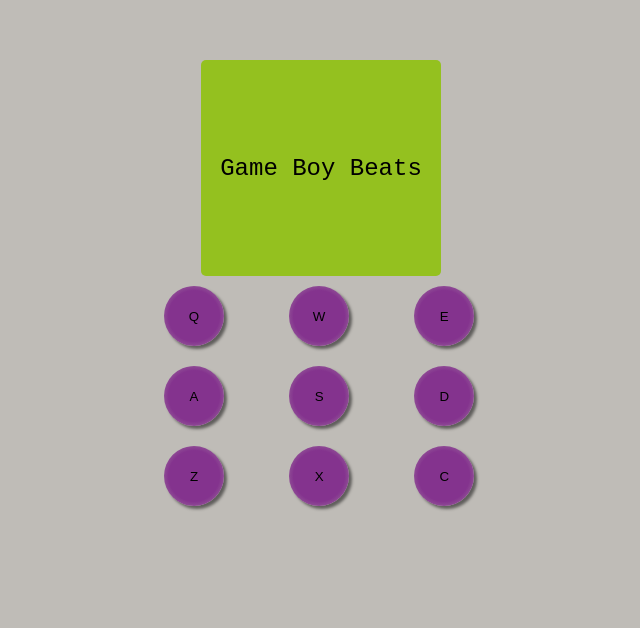
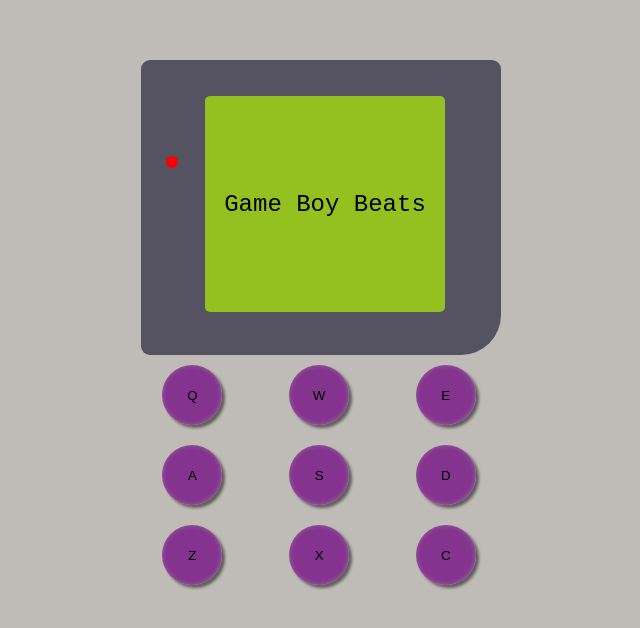
Before and after one commit to bradleyhop/bradleyhop.github.io, a Vue app in the folder drum-machine/: page / in a window 1280 px wide. Shown: the top 628 px of the page, without its empty margins (319-959 px from the left). Built offline with nearby package versions, Linux system fonts and the light colour scheme.

Commit message:
add display frame and battery light css

```diff
--- a/drum-machine/src/App.vue
+++ b/drum-machine/src/App.vue
@@ -1,6 +1,9 @@
 <template>
   <div id="app-container">
-    <div id="display">Game Boy Beats</div>
+    <div class="wrapper-display">
+      <span class="power-light"></span>
+      <span id="display">Game Boy Beats</span>
+    </div>
     <DrumPads />
   </div>
 </template>
@@ -60,12 +63,39 @@ export default {
 <style lang="scss">
 html {
   background: #bfbcb7;
-  font-family: monospace;
+  font-family: 'Peepo', monospace;
   font-size: 24px;
 }
 
+body {
+  margin: 0;
+  padding: 0;
+}
+
 #app-container {
+  text-align: center;
   margin-top: 60px;
+}
+
+.wrapper-display {
+  background: #555362;
+  border-radius: 9px 9px 40px 9px;
+  width: calc(2.25 * 160px);
+  height: calc(1.8 * 144px);
+  margin: auto;
+  padding-top: calc(0.25 * 144px);
+}
+
+.power-light {
+  display: inline-block;
+  float: left;
+  background: red;
+  border-style: none;
+  border-radius: 50%;
+  margin-left: 25px;
+  margin-top: 60px;
+  height: 12px;
+  width: 12px;
 }
 
 #display {
@@ -76,6 +106,6 @@ html {
   border-radius: 5px;
   width: calc(1.5 * 160px);
   height: calc(1.5 * 144px);
-  margin: auto;
+  margin-left: calc(0.4 * 160px);
 }
 </style>
--- a/drum-machine/src/components/DrumPads.vue
+++ b/drum-machine/src/components/DrumPads.vue
@@ -29,7 +29,6 @@ export default {
 };
 </script>
 
-<!-- Add "scoped" attribute to limit CSS to this component only -->
 <style scoped lang="scss">
 $gb-button: #84338e;
 $pressed-gb-button: #a988a7;
@@ -53,7 +52,7 @@ $pressed-gb-button: #a988a7;
     rgba(132, 51, 142, 1) 60%,
     rgba(169, 136, 167, 1) 100%
   );
-  border: none;
+  border-style: none;
   border-radius: 50%;
   margin: 10px;
   height: 60px;
```
